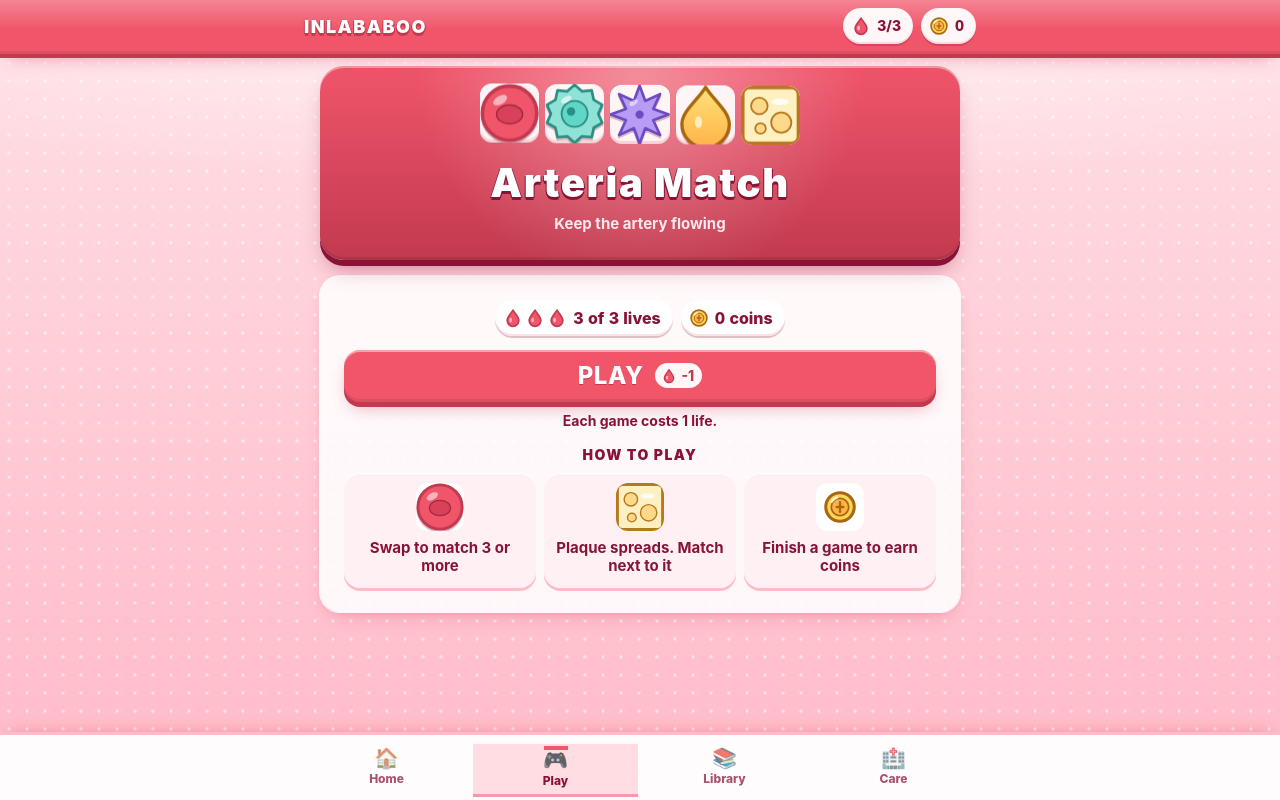
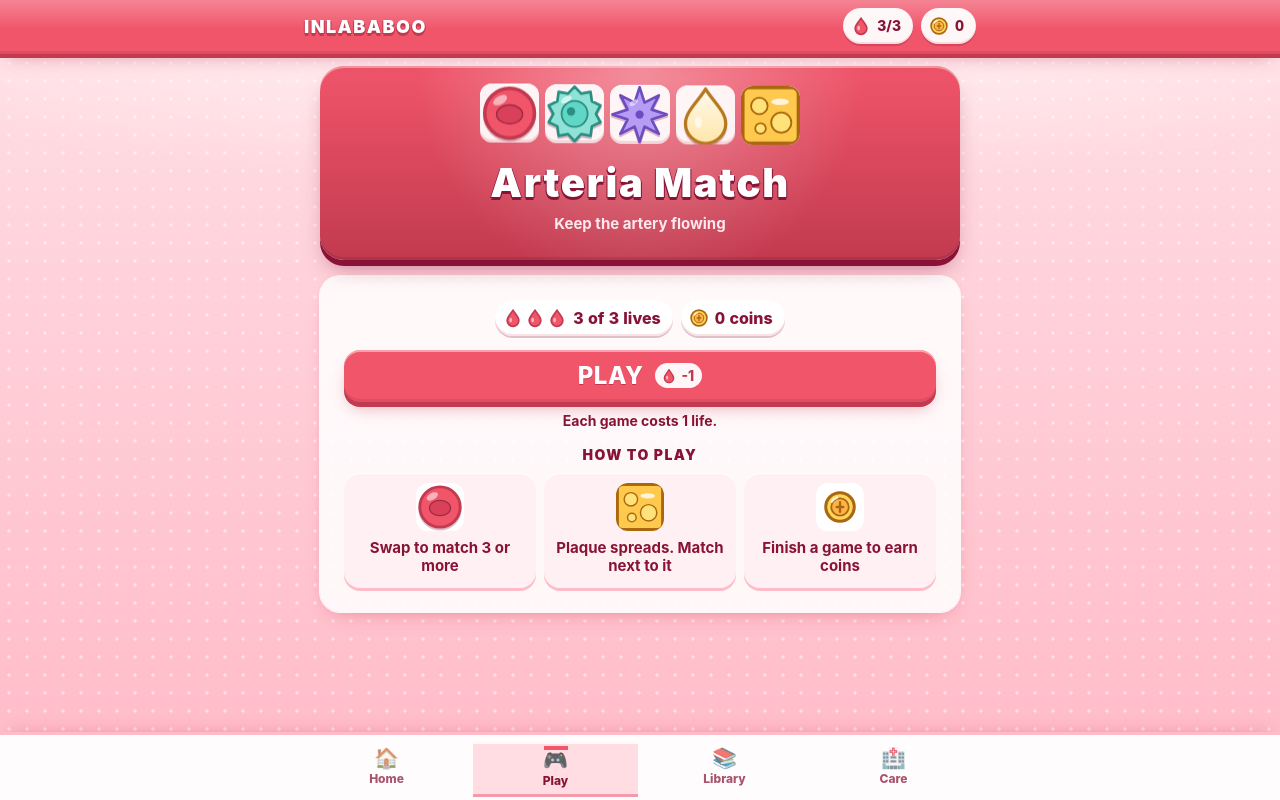
Before and after one commit to Zagreusjc/upstart-kiroquick, a React (Vite) app: page /play in a window 1280 px wide. Built offline with nearby package versions, Linux system fonts and the light colour scheme.

Commit message:
feat(artery-match): plaque-only full-cell art, swap plasma and plaque colors

```diff
--- a/src/features/artery-match/TileIcon.tsx
+++ b/src/features/artery-match/TileIcon.tsx
@@ -14,8 +14,8 @@ function starPoints(points: number, outer: number, inner: number): string {
   return coords.join(' ');
 }
 
-const WBC_SPIKES = starPoints(10, 49, 40);
-const PLATELET_STAR = starPoints(8, 49, 25);
+const WBC_SPIKES = starPoints(10, 46, 36);
+const PLATELET_STAR = starPoints(8, 46, 22);
 
 export function TileIcon({ type }: { type: TileType }) {
   // useId output can contain characters that are awkward inside url(#...), so keep it alphanumeric.
@@ -24,7 +24,7 @@ export function TileIcon({ type }: { type: TileType }) {
     <svg viewBox="0 0 100 100" aria-hidden="true" focusable="false" className="am-art h-full w-full">
       {type === 'rbc' && (
         <>
-          <circle cx="50" cy="50" r="46" fill="#f0556a" stroke="#c23a4f" strokeWidth="6" />
+          <circle cx="50" cy="50" r="42" fill="#f0556a" stroke="#c23a4f" strokeWidth="6" />
           <ellipse cx="50" cy="52" rx="22" ry="16" fill="#d9405a" stroke="#a12b40" strokeWidth="2.5" />
           <ellipse cx="34" cy="28" rx="13" ry="7" fill="#ffffff" opacity="0.55" transform="rotate(-30 34 28)" />
         </>
@@ -48,14 +48,14 @@ export function TileIcon({ type }: { type: TileType }) {
         <>
           <defs>
             <linearGradient id={gradientId} x1="0" y1="0" x2="0" y2="1">
-              <stop offset="0%" stopColor="#ffe27a" />
-              <stop offset="100%" stopColor="#ffb347" />
+              <stop offset="0%" stopColor="#fffaf0" />
+              <stop offset="100%" stopColor="#ffe6a8" />
             </linearGradient>
           </defs>
           <path
-            d="M50 3 C63 24 90 44 90 65 A40 40 0 0 1 10 65 C10 44 37 24 50 3 Z"
+            d="M50 6 C62 26 84 44 84 64 A34 34 0 0 1 16 64 C16 44 38 26 50 6 Z"
             fill={`url(#${gradientId})`}
-            stroke="#a9680f"
+            stroke="#b7791f"
             strokeWidth="5.5"
             strokeLinejoin="round"
           />
@@ -65,11 +65,11 @@ export function TileIcon({ type }: { type: TileType }) {
       {type === 'cholesterol' && (
         <>
           {/* Fills the whole cell edge to edge; the cell clips the corners. */}
-          <rect x="0" y="0" width="100" height="100" fill="#fff0c2" />
-          <rect x="3" y="3" width="94" height="94" rx="11" fill="none" stroke="#b7791f" strokeWidth="6" />
-          <circle cx="31" cy="34" r="14" fill="#ffd98a" stroke="#b7791f" strokeWidth="3" />
-          <circle cx="68" cy="62" r="17" fill="#ffd98a" stroke="#b7791f" strokeWidth="3" />
-          <circle cx="33" cy="72" r="9" fill="#ffd98a" stroke="#b7791f" strokeWidth="3" />
+          <rect x="0" y="0" width="100" height="100" fill="#ffc94d" />
+          <rect x="3" y="3" width="94" height="94" rx="11" fill="none" stroke="#a9680f" strokeWidth="6" />
+          <circle cx="31" cy="34" r="14" fill="#ffe27a" stroke="#a9680f" strokeWidth="3" />
+          <circle cx="68" cy="62" r="17" fill="#ffe27a" stroke="#a9680f" strokeWidth="3" />
+          <circle cx="33" cy="72" r="9" fill="#ffe27a" stroke="#a9680f" strokeWidth="3" />
           <ellipse cx="66" cy="27" rx="15" ry="5.500" fill="#ffffff" opacity="0.8" />
         </>
       )}
```
